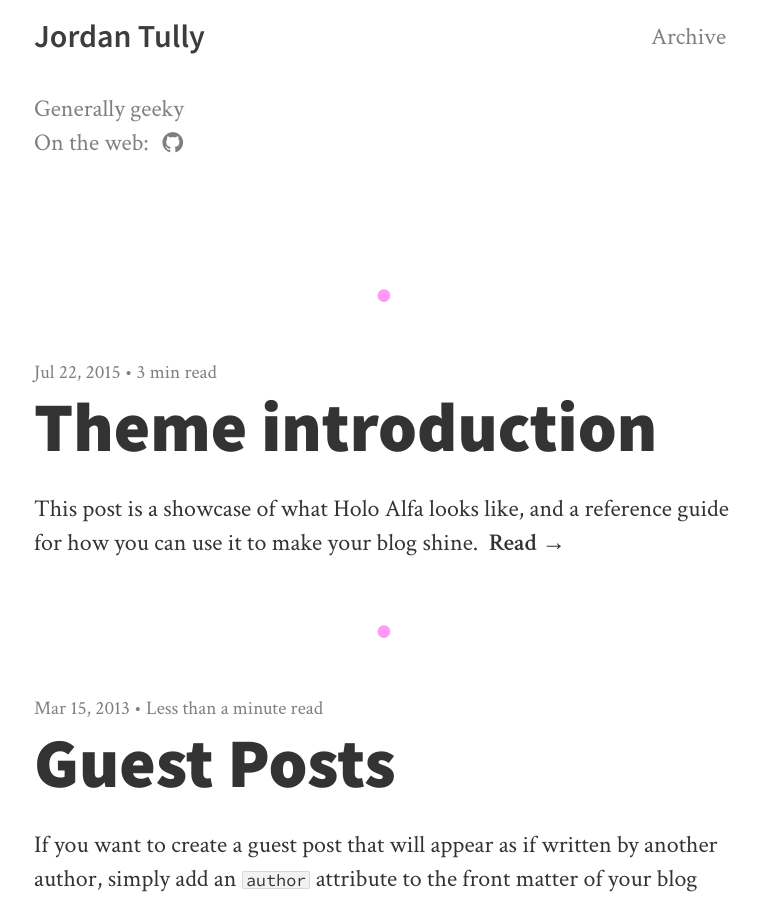
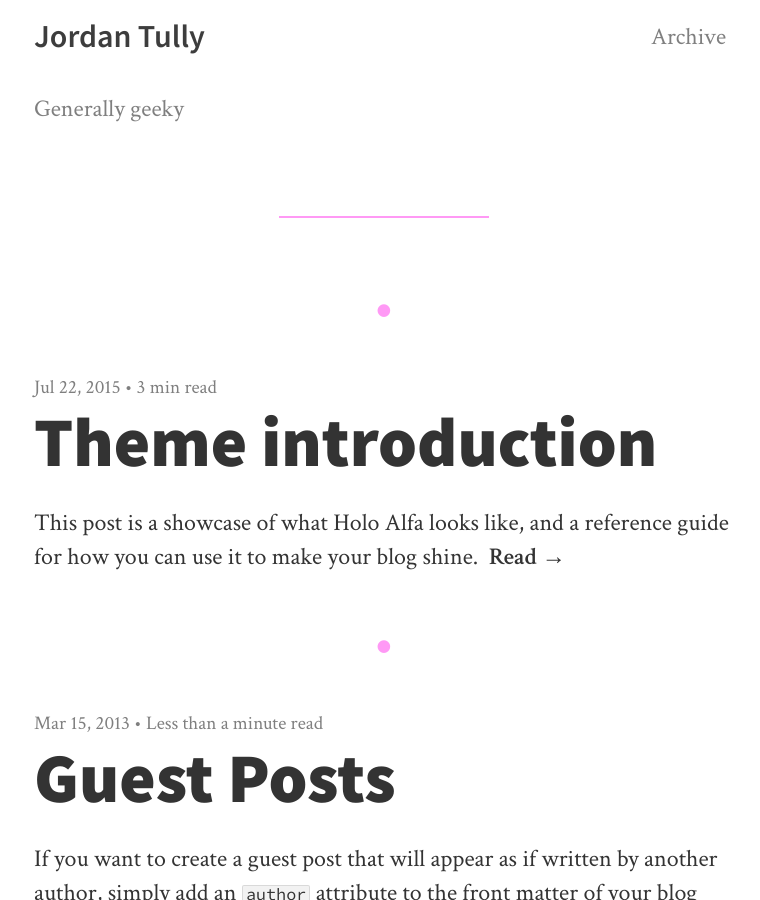
Before and after one commit to Dolichomps/dolichomps.github.io, a Jekyll site: the page built from index.html, in a window 1280 px wide and 900 px high. Shown: the whole window, without its empty margins (256-1016 px from the left). Built offline with Jekyll 4.4.1, drawn with Linux system fonts in a browser that asks for light colours; nearby versions of some CDN libraries; the list of posts is cut into pages by our own code.

Commit message:
formatting changes

```diff
--- a/_config.yml
+++ b/_config.yml
@@ -35,7 +35,7 @@ lang: en
 # If you want to show the subtitle anywhere else than the front page, use
 # {% include subtitle.html %} to include it anywhere you want.
 show-subtitle: true
-display-social-icons: true
+display-social-icons: false
 # If you want social links to open in a new tab, set this as true
 social-icons-open-newtab: true
 
--- a/_includes/header.html
+++ b/_includes/header.html
@@ -11,5 +11,5 @@
   {% if page.home and site.show-subtitle or page.home and site.display-social-icons %}
 {% include subtitle.html %}
   {% endif %}
-  <br>
+  <hr>
 </header>
```
